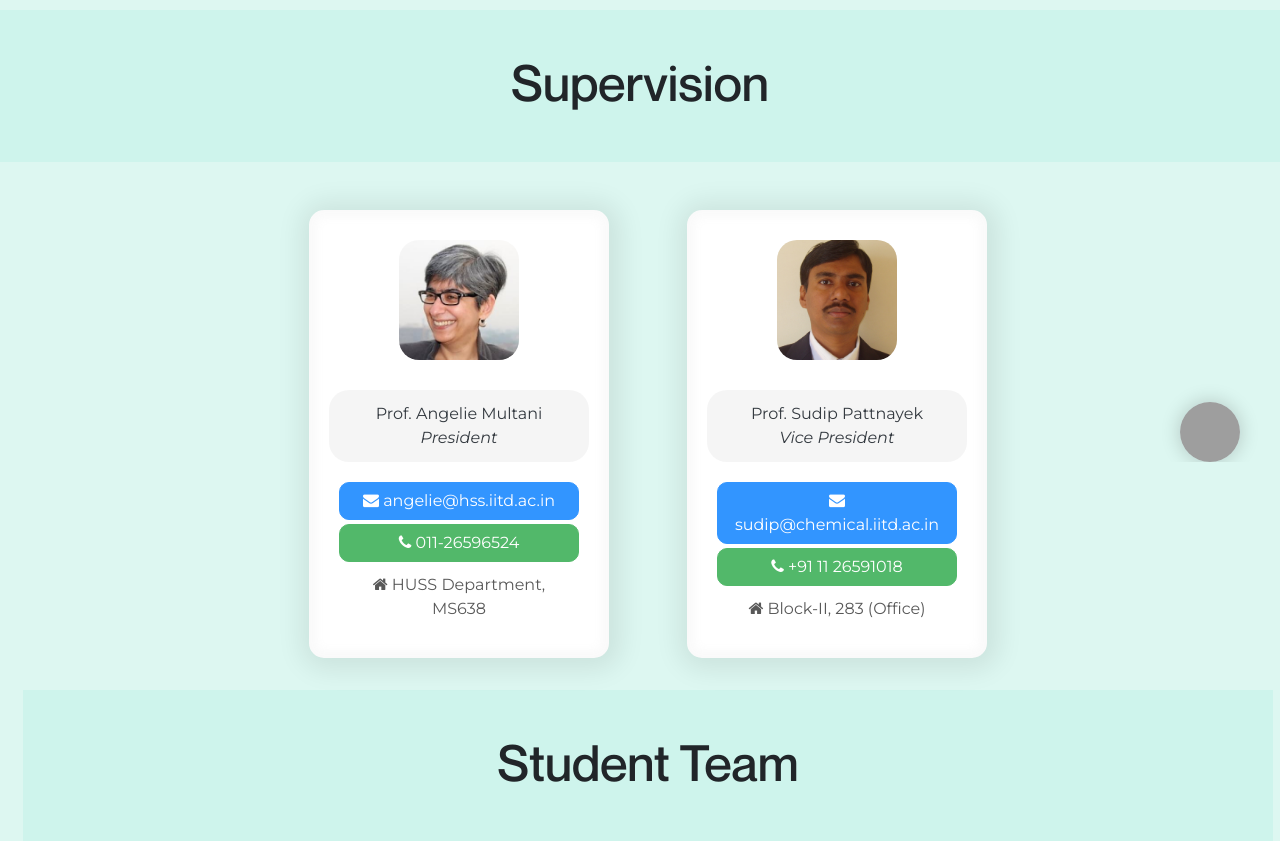
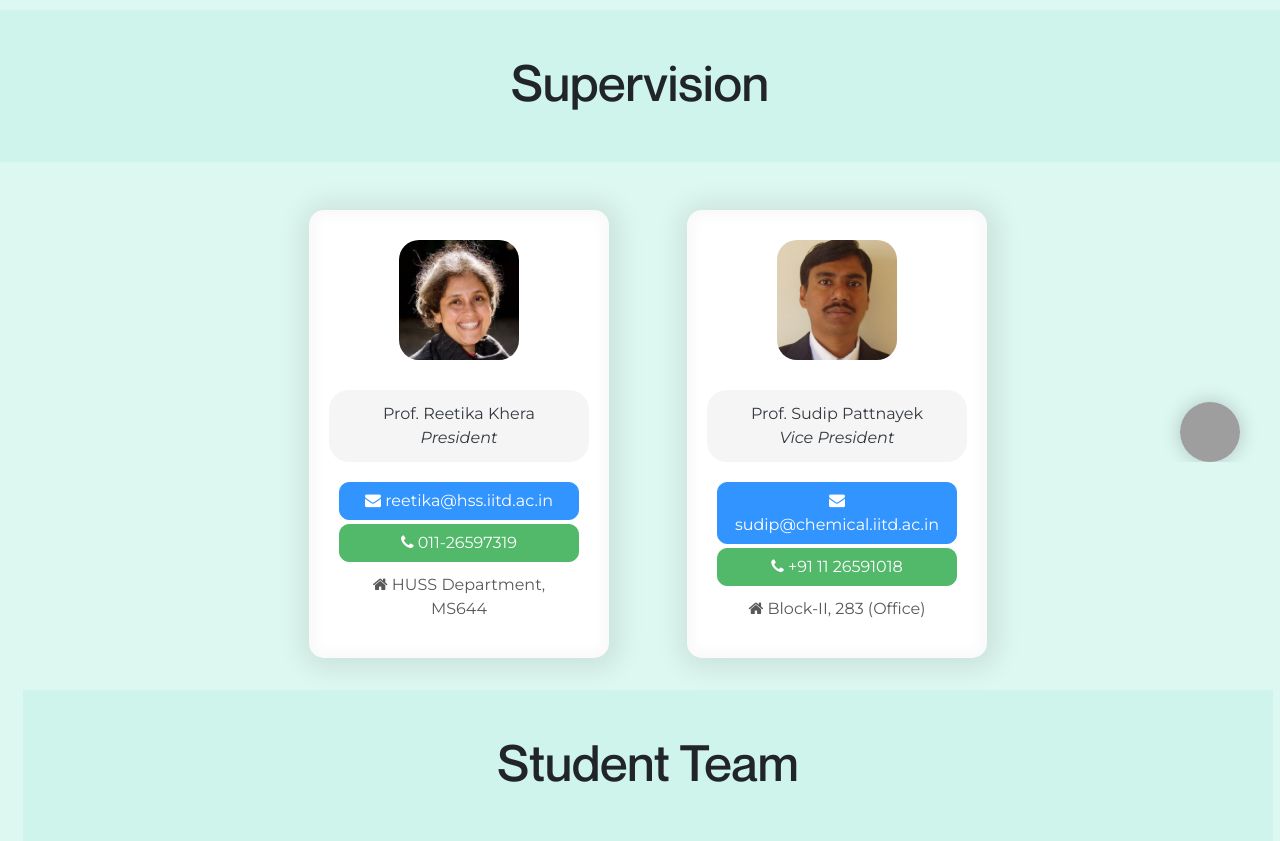
Before and after one commit to inductor69/BSW_Website_2020, a PHP site: page /BSW_Website_2020/structure.php in a window 1280 px wide. Shown: the part 308-1149 px from the top of the page. Run offline with PHP 8.4, Linux system fonts and the light colour scheme; grey boxes are pictures that could not be loaded.

Commit message:
Updated President's details

```diff
--- a/components/footer.php
+++ b/components/footer.php
@@ -120,6 +120,7 @@
 
         <div class="col-12 col-md-12 col-lg-4 center-block">
                     <p>
+                    <strong>Follow BSW : </strong>
 					<a href="https://www.facebook.com/boardforstudentwelfare"><span class="fa fa-facebook-square fa-lg"></span></a>
 
 					<a href="https://www.instagram.com/bsw_iitd/"><span class="fa fa-instagram fa-lg mx-2">  </span></a>
@@ -128,16 +129,18 @@
 
                     </p>
 
+                    <p style="z-index: 214748364799"><strong style="font-weight: bold; font-family: 'Montserrat', sans-serif ;">Website Created and Maintained by:</strong><br />
+                <span class="fa fa-code"></span><a href="https://www.linkedin.com/in/japneet-s-ab786b10a/">  Japneet Singh</a></br>
+                <span class="fa fa-code"></span><a href="https://www.linkedin.com/in/prabhpreet-s-791241195/">  Prabhpreet Singh</a></br>
+                <span class="fa fa-code"></span><a href="https://www.linkedin.com/in/ayush-srivastava-3616a9141">  Ayush Srivastava</a></br>
+                </p>
+
             <h3>&copy; BSW 2020</h3>
                 <p>All rights reserved.</p>
 
 
 
-                <p><strong style="font-weight: bold; font-family: 'Montserrat', sans-serif ;">Website Created and Maintained by:</strong><br />
-                <span class="fa fa-code"></span><a href="https://www.linkedin.com/in/japneet-s-ab786b10a/">  Japneet Singh</a></br>
-                <span class="fa fa-code"></span><a href="https://www.linkedin.com/in/prabhpreet-s-791241195/">  Prabhpreet Singh</a></br>
-                <span class="fa fa-code"></span><a href="http://">  Ayush Shrivastava</a></br>
-                </p>
+
 
 
         </div>
--- a/structure.php
+++ b/structure.php
@@ -197,15 +197,15 @@ a{
         <div class="col-12 col-md-6 justify-content-center">
 
                 <div class="card  my-2 text-dark mx-auto mx-md-4 ml-md-auto" style="max-width:300px;">
-                    <img class="card-img-top" src="team2019/members/president.jpg" alt="Card image cap">
-                    <div class="card-header">Prof. Angelie Multani
+                    <img class="card-img-top" src="team2019/members/reetika-khera.jpg" alt="Card image cap">
+                    <div class="card-header">Prof. Reetika Khera
                     <br>
                     <em>President</em>
                     </div>
                     <div class="card-body">
-                        <button class="btn btn-primary"  style="opacity:0.8; border-radius:10px"><span class="fa fa-envelope"></span><a href="mailto:angelie@hss.iitd.ac.in"> angelie@hss.iitd.ac.in</a></button><br>
-                        <button class="btn btn-success my-1" style="opacity: 0.8; border-radius: 10px;"><span class="fa fa-phone"></span><a href="callto:01126596524"> 011-26596524</a></button><br>
-                        <button class="btn btn-link disabled" style="color: black !important"><span class="fa fa-home"></span> HUSS Department, MS638</button>
+                        <button class="btn btn-primary"  style="opacity:0.8; border-radius:10px"><span class="fa fa-envelope"></span><a href="mailto:reetika@hss.iitd.ac.in"> reetika@hss.iitd.ac.in</a></button><br>
+                        <button class="btn btn-success my-1" style="opacity: 0.8; border-radius: 10px;"><span class="fa fa-phone"></span><a href="callto:01126597319"> 011-26597319</a></button><br>
+                        <button class="btn btn-link disabled" style="color: black !important"><span class="fa fa-home"></span> HUSS Department, MS644</button>
                     </div>
                 </div>
 
```
Also changed, not shown: team2019/members/reetika-khera.jpg (added), 1 other file.
